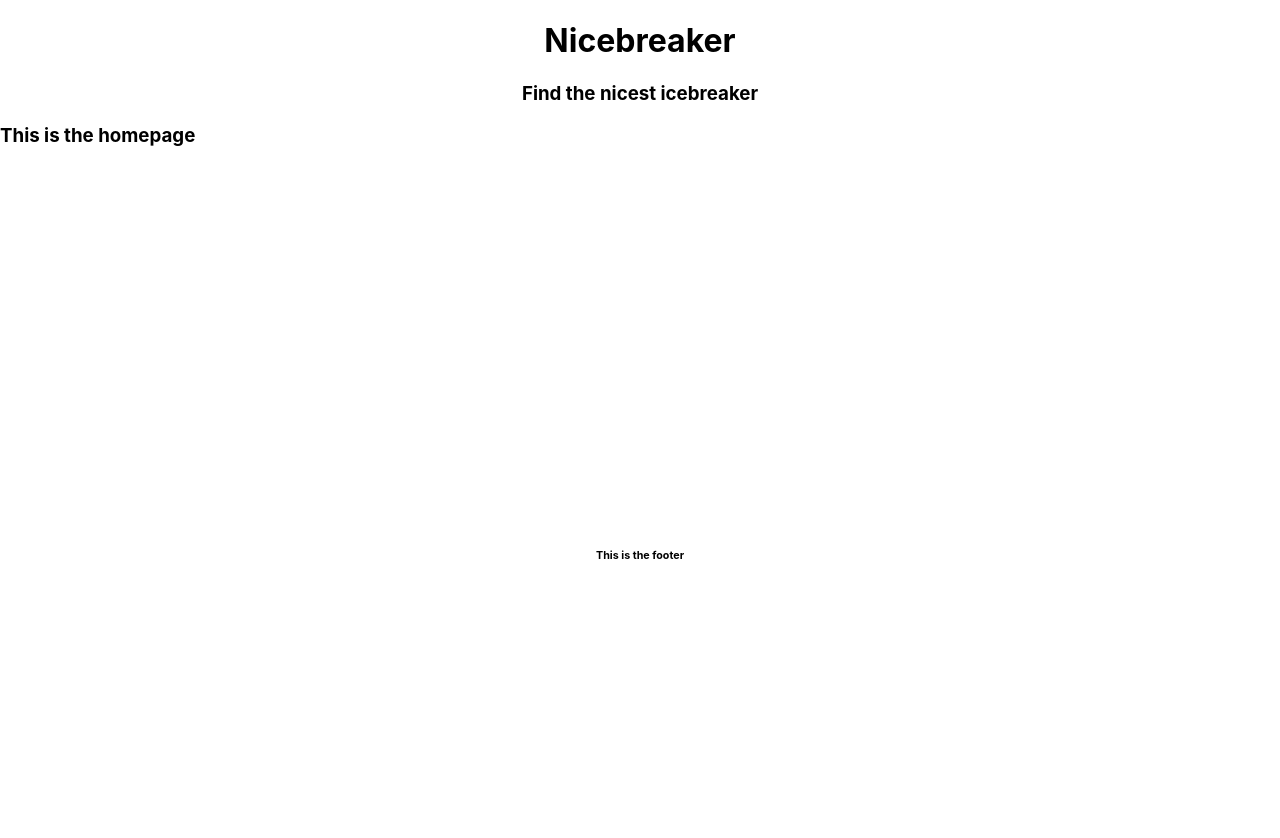
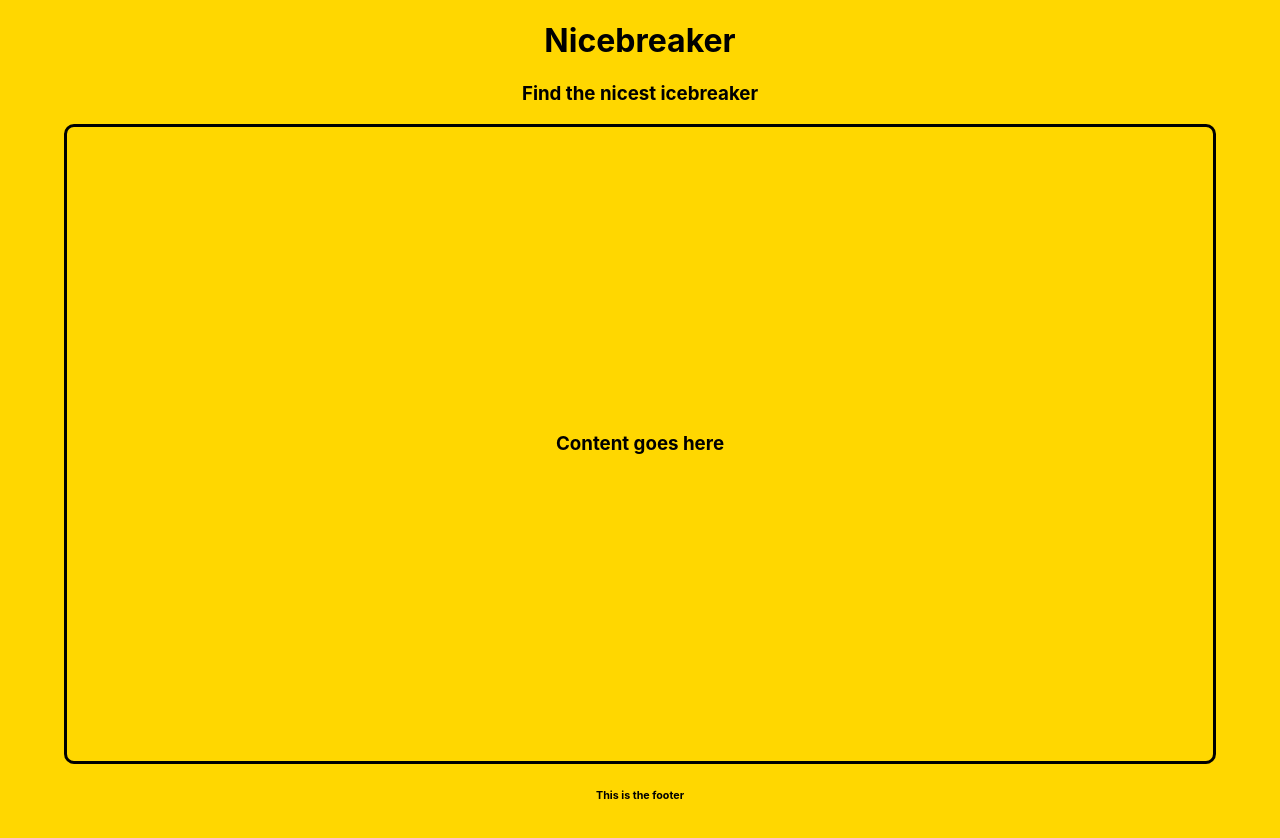
Before and after one commit to drinkwithdan/Nicebreaker, a React (Create React App) app: page / in a window 1280 px wide. Shown: the top 838 px of the page. Built offline with nearby package versions, Linux system fonts and the light colour scheme.

Commit message:
Basic app structure

```diff
--- a/src/App.css
+++ b/src/App.css
@@ -7,7 +7,11 @@ html, body {
 }
 
 body {
+  background-color:gold;
+}
 
+#root {
+  height: 100%;
 }
 
 .App {
@@ -19,9 +23,26 @@ body {
 }
 
 .home {
-  height: 400px;
+  height: 80%;
+  width: 100%;
+  display: flex;
+  flex-direction: column;
+  text-align: center;
+  align-items: center;
+  justify-content: center;
+}
+
+.homepage-content {
+  height: 100%;
+  width: 90%;
+  border: 3px solid black;
+  border-radius: 10px;
+  display: flex;
+  flex-direction: column;
+  justify-content: center;
 }
 
 .footer {
+  height: 10%;
   text-align: center;
 }
--- a/src/components/Home.jsx
+++ b/src/components/Home.jsx
@@ -1,7 +1,9 @@
 const Home = () => {
   return (
     <div className="home" >
-      <h3>This is the homepage</h3>
+      <div className="homepage-content">
+        <h3>Content goes here</h3>
+      </div>
     </div>
   )
 }
```
